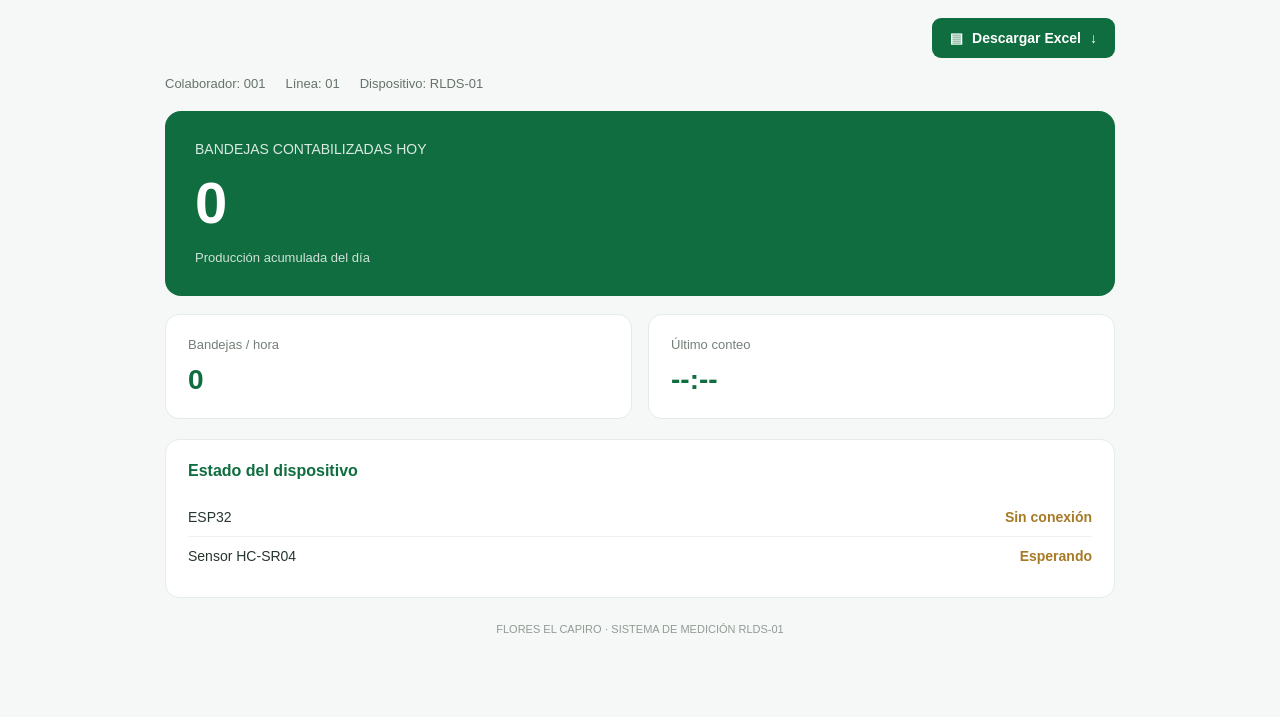
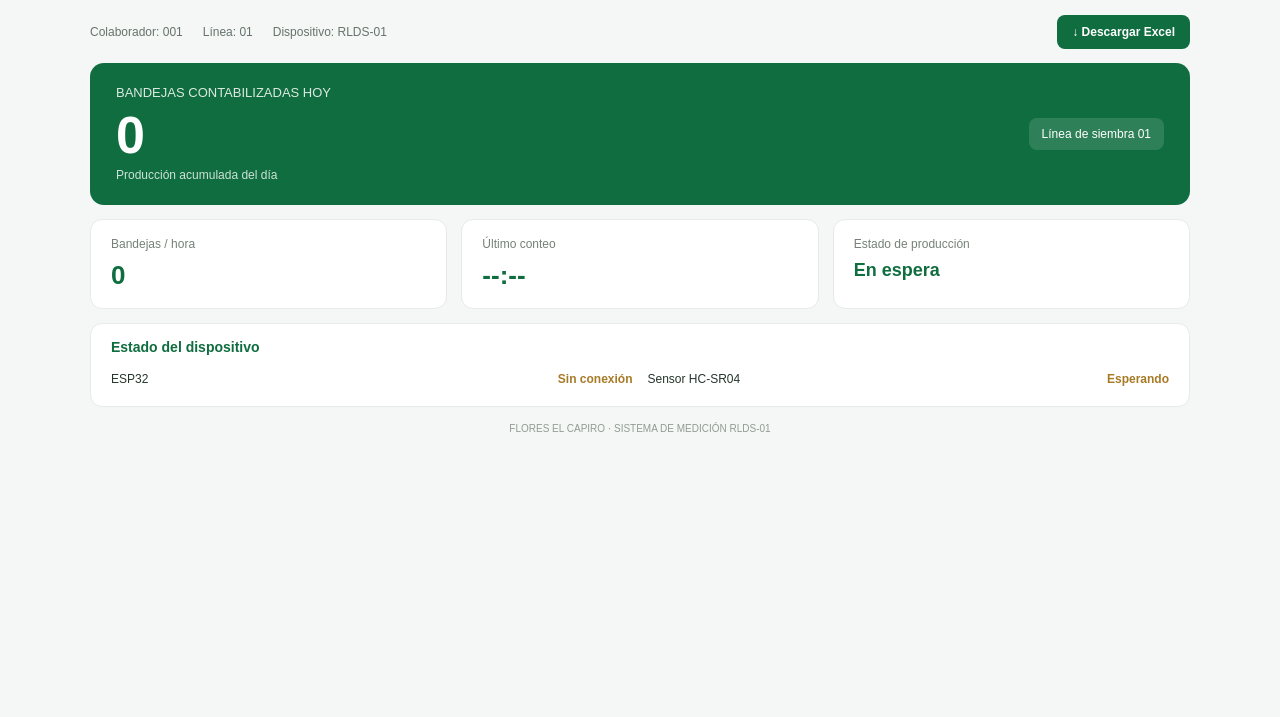
Before and after one commit to AQM780/RLDS-01, a plain HTML site: page index.html in a window 1280 px wide. Shown: the part 83-800 px from the top of the page. Drawn offline with Linux system fonts and the light colour scheme.

Commit message:
Update index.html

```diff
--- a/index.html
+++ b/index.html
@@ -5,16 +5,13 @@
 <meta charset="UTF-8">
 <meta name="viewport" content="width=device-width, initial-scale=1.0">
 <title>RLDS-01 | Línea de Siembra</title>
-
-  <!-- Librería para generar archivos Excel -->
 <script src="https://cdn.jsdelivr.net/npm/xlsx/dist/xlsx.full.min.js"></script>
 
 <style>
 :root {
   --verde: #0F6D3F;
-      --verde-claro: #18A558;
+  --verde2: #18A558;
   --fondo: #EAF7F0;
-      --blanco: #FFFFFF;
   --texto: #26352D;
 }
 
@@ -26,13 +23,15 @@
 
 body {
   font-family: Arial, sans-serif;
-      background: #F5F8F6;
+  background: #F4F7F5;
   color: var(--texto);
-      padding: 24px;
+  min-height: 100vh;
+  padding: 18px 28px;
 }
 
 .contenedor {
-      max-width: 950px;
+  width: 100%;
+  max-width: 1100px;
   margin: auto;
 }
 
@@ -40,28 +39,27 @@
   display: flex;
   justify-content: space-between;
   align-items: center;
-      gap: 15px;
-      margin-bottom: 28px;
+  margin-bottom: 18px;
 }
 
 .marca h1 {
   color: var(--verde);
-      font-size: 25px;
+  font-size: 24px;
 }
 
 .marca p {
-      color: #718078;
-      font-size: 13px;
-      margin-top: 5px;
+  color: #77837B;
+  font-size: 12px;
+  margin-top: 3px;
 }
 
 .estado {
   display: flex;
   align-items: center;
-      gap: 7px;
-      font-size: 13px;
+  gap: 8px;
+  font-size: 12px;
+  color: #A77A26;
   font-weight: bold;
-      color: #777;
 }
 
 .indicador {
@@ -71,112 +69,119 @@
   background: #D99A30;
 }
 
-    .barra-acciones {
+.barra {
   display: flex;
-      justify-content: flex-end;
-      margin-bottom: 18px;
+  justify-content: space-between;
+  align-items: center;
+  margin-bottom: 14px;
+}
+
+.informacion {
+  display: flex;
+  gap: 20px;
+  flex-wrap: wrap;
+  color: #66736B;
+  font-size: 12px;
 }
 
 .btn-excel {
   background: var(--verde);
   color: white;
   border: none;
-      border-radius: 9px;
-      padding: 12px 18px;
-      font-size: 14px;
+  border-radius: 8px;
+  padding: 10px 15px;
+  font-size: 12px;
   font-weight: bold;
   cursor: pointer;
-      display: flex;
-      align-items: center;
-      gap: 9px;
 }
 
 .btn-excel:hover {
-      background: var(--verde-claro);
-    }
-
-    .informacion {
-      display: flex;
-      gap: 20px;
-      margin-bottom: 20px;
-      color: #66736B;
-      font-size: 13px;
-      flex-wrap: wrap;
+  background: var(--verde2);
 }
 
 .panel-principal {
   background: var(--verde);
   color: white;
-      border-radius: 16px;
-      padding: 30px;
-      margin-bottom: 18px;
+  border-radius: 14px;
+  padding: 22px 26px;
+  display: flex;
+  align-items: center;
+  justify-content: space-between;
+  margin-bottom: 14px;
 }
 
 .panel-principal p {
-      font-size: 14px;
+  font-size: 13px;
   opacity: 0.85;
 }
 
 .total {
-      font-size: 58px;
+  font-size: 52px;
   font-weight: bold;
-      margin: 12px 0;
+  margin-top: 5px;
 }
 
 .subtitulo {
-      font-size: 13px;
+  font-size: 12px;
   opacity: 0.8;
+}
+
+.etiqueta {
+  background: rgba(255,255,255,0.13);
+  padding: 9px 13px;
+  border-radius: 8px;
+  font-size: 12px;
 }
 
 .indicadores {
   display: grid;
-      grid-template-columns: 1fr 1fr;
-      gap: 16px;
-      margin-bottom: 20px;
+  grid-template-columns: 1fr 1fr 1fr;
+  gap: 14px;
+  margin-bottom: 14px;
 }
 
 .tarjeta {
   background: white;
   border: 1px solid #E5EBE7;
-      border-radius: 14px;
-      padding: 22px;
+  border-radius: 12px;
+  padding: 17px 20px;
 }
 
 .tarjeta p {
-      font-size: 13px;
   color: #758078;
-      margin-bottom: 12px;
+  font-size: 12px;
+  margin-bottom: 9px;
 }
 
 .tarjeta h2 {
-      font-size: 28px;
   color: var(--verde);
+  font-size: 26px;
 }
 
 .dispositivo {
   background: white;
   border: 1px solid #E5EBE7;
-      border-radius: 14px;
-      padding: 22px;
+  border-radius: 12px;
+  padding: 15px 20px;
 }
 
 .dispositivo h3 {
+  font-size: 14px;
   color: var(--verde);
-      font-size: 16px;
-      margin-bottom: 18px;
+  margin-bottom: 12px;
+}
+
+.estados {
+  display: grid;
+  grid-template-columns: 1fr 1fr;
+  gap: 15px;
 }
 
 .fila {
   display: flex;
   justify-content: space-between;
-      align-items: center;
-      padding: 11px 0;
-      border-bottom: 1px solid #EEF1EF;
-      font-size: 14px;
-    }
-
-    .fila:last-child {
-      border-bottom: none;
+  font-size: 12px;
+  padding: 5px 0;
 }
 
 .estado-sensor {
@@ -186,39 +191,77 @@
 
 footer {
   text-align: center;
-      margin-top: 25px;
-      font-size: 11px;
+  margin-top: 16px;
   color: #929B95;
+  font-size: 10px;
 }
 
-    @media (max-width: 600px) {
+@media (min-width: 1200px) and (min-height: 750px) {
   body {
-        padding: 16px;
+    padding-top: 35px;
+  }
+}
+
+@media (max-width: 650px) {
+  body {
+    padding: 14px;
   }
 
   header {
+    margin-bottom: 15px;
+  }
+
+  .barra {
     align-items: flex-start;
+    gap: 12px;
+  }
+
+  .informacion {
+    gap: 8px 12px;
+  }
+
+  .panel-principal {
+    padding: 18px;
   }
 
   .total {
-        font-size: 46px;
+    font-size: 42px;
+  }
+
+  .etiqueta {
+    display: none;
   }
 
   .indicadores {
-        gap: 10px;
+    grid-template-columns: 1fr 1fr;
+    gap: 9px;
   }
 
   .tarjeta {
-        padding: 16px;
+    padding: 14px;
   }
 
   .tarjeta h2 {
-        font-size: 24px;
+    font-size: 23px;
+  }
+
+  .estados {
+    grid-template-columns: 1fr;
+    gap: 3px;
+  }
+
+  .btn-excel {
+    padding: 10px;
+  }
+}
+
+@media (max-width: 370px) {
+  .barra {
+    flex-direction: column;
   }
 
   .btn-excel {
     width: 100%;
-        justify-content: center;
   }
 }
 </style>
@@ -239,27 +282,30 @@
   </div>
 </header>
 
-    <div class="barra-acciones">
-      <button class="btn-excel" onclick="descargarExcel()">
-        <span>▤</span>
-        Descargar Excel
-        <span>↓</span>
-      </button>
-    </div>
-
+<div class="barra">
   <div class="informacion">
     <span>Colaborador: 001</span>
     <span>Línea: 01</span>
     <span>Dispositivo: RLDS-01</span>
   </div>
 
+  <button class="btn-excel" onclick="descargarExcel()">
+    ↓ Descargar Excel
+  </button>
+</div>
+
 <section class="panel-principal">
+  <div>
     <p>BANDEJAS CONTABILIZADAS HOY</p>
     <div class="total" id="totalBandejas">0</div>
     <span class="subtitulo">Producción acumulada del día</span>
+  </div>
+
+  <div class="etiqueta">Línea de siembra 01</div>
 </section>
 
 <section class="indicadores">
+
   <div class="tarjeta">
     <p>Bandejas / hora</p>
     <h2 id="bandejasHora">0</h2>
@@ -269,11 +315,18 @@
     <p>Último conteo</p>
     <h2 id="ultimoConteo">--:--</h2>
   </div>
+
+  <div class="tarjeta">
+    <p>Estado de producción</p>
+    <h2 style="font-size:18px">En espera</h2>
+  </div>
+
 </section>
 
 <section class="dispositivo">
   <h3>Estado del dispositivo</h3>
 
+  <div class="estados">
     <div class="fila">
       <span>ESP32</span>
       <span class="estado-sensor">Sin conexión</span>
@@ -282,6 +335,7 @@
     <div class="fila">
       <span>Sensor HC-SR04</span>
       <span class="estado-sensor">Esperando</span>
+    </div>
   </div>
 </section>
 
@@ -292,92 +346,57 @@
 </div>
 
 <script>
-    // Historial de registros.
-    // Posteriormente se alimentará desde Supabase.
-
 let registros = [];
 
 function descargarExcel() {
-
   if (typeof XLSX === "undefined") {
     alert("No fue posible cargar la herramienta de Excel. Verifica tu conexión a internet.");
     return;
   }
 
-      const fechaDescarga = new Date();
-      const fechaTexto = fechaDescarga.toLocaleDateString("es-CO");
+  const ahora = new Date();
 
-      // Hoja 1: Resumen
   const resumen = [
     ["RLDS-01 - RENDIMIENTO LÍNEA DE SIEMBRA"],
-        ["Fecha de descarga", fechaTexto],
+    ["Fecha de descarga", ahora.toLocaleDateString("es-CO")],
     ["Colaborador", "001"],
     ["Línea", "01"],
     ["Dispositivo", "RLDS-01"],
     [],
     ["INDICADOR", "VALOR"],
-        ["Bandejas contabilizadas", registros.length],
+    ["Bandejas contabilizadas", registros.reduce((suma, r) => suma + Number(r.bandejas || 0), 0)],
     ["Registros almacenados", registros.length]
   ];
 
+  const historial = registros.map(r => ({
+    "Fecha": r.fecha,
+    "Hora": r.hora,
+    "Colaborador": r.colaborador,
+    "Línea": r.linea,
+    "Dispositivo": r.dispositivo,
+    "Bandejas": r.bandejas
+  }));
+
+  const libro = XLSX.utils.book_new();
+
   const hojaResumen = XLSX.utils.aoa_to_sheet(resumen);
+  const hojaHistorial = XLSX.utils.json_to_sheet(historial, {
+    header: ["Fecha", "Hora", "Colaborador", "Línea", "Dispositivo", "Bandejas"]
+  });
 
-      hojaResumen["!cols"] = [
-        { wch: 32 },
-        { wch: 24 }
+  hojaResumen["!cols"] = [{ wch: 32 }, { wch: 24 }];
+  hojaHistorial["!cols"] = [
+    { wch: 15 }, { wch: 12 }, { wch: 18 },
+    { wch: 12 }, { wch: 18 }, { wch: 14 }
   ];
 
-      // Hoja 2: Historial
-      const historial = registros.map(registro => ({
-        "Fecha": registro.fecha,
-        "Hora": registro.hora,
-        "Colaborador": registro.colaborador,
-        "Línea": registro.linea,
-        "Dispositivo": registro.dispositivo,
-        "Bandejas": registro.bandejas
-      }));
+  XLSX.utils.book_append_sheet(libro, hojaResumen, "Resumen");
+  XLSX.utils.book_append_sheet(libro, hojaHistorial, "Historial");
 
-      const hojaHistorial = XLSX.utils.json_to_sheet(historial, {
-        header: [
-          "Fecha",
-          "Hora",
-          "Colaborador",
-          "Línea",
-          "Dispositivo",
-          "Bandejas"
-        ]
-      });
-
-      hojaHistorial["!cols"] = [
-        { wch: 15 },
-        { wch: 12 },
-        { wch: 18 },
-        { wch: 12 },
-        { wch: 18 },
-        { wch: 14 }
-      ];
-
-      // Crear libro Excel
-      const libro = XLSX.utils.book_new();
-
-      XLSX.utils.book_append_sheet(
+  XLSX.writeFile(
     libro,
-        hojaResumen,
-        "Resumen"
+    "RLDS-01_Produccion_" + ahora.toISOString().slice(0, 10) + ".xlsx"
   );
-
-      XLSX.utils.book_append_sheet(
-        libro,
-        hojaHistorial,
-        "Historial"
-      );
-
-      const nombreArchivo =
-        "RLDS-01_Produccion_" +
-        fechaDescarga.toISOString().slice(0, 10) +
-        ".xlsx";
-
-      XLSX.writeFile(libro, nombreArchivo);
 }
 </script>
 
```
Lines whose indentation alone changed are shown as unchanged.
